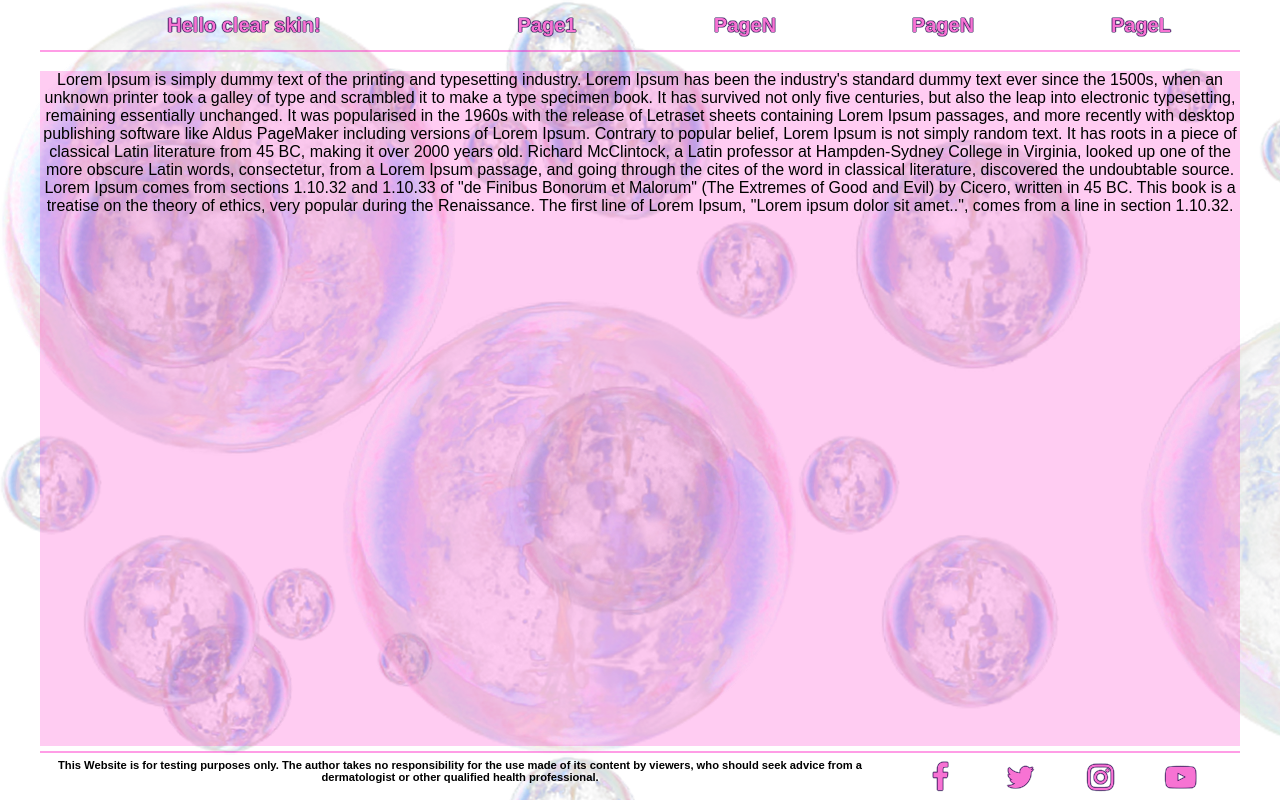
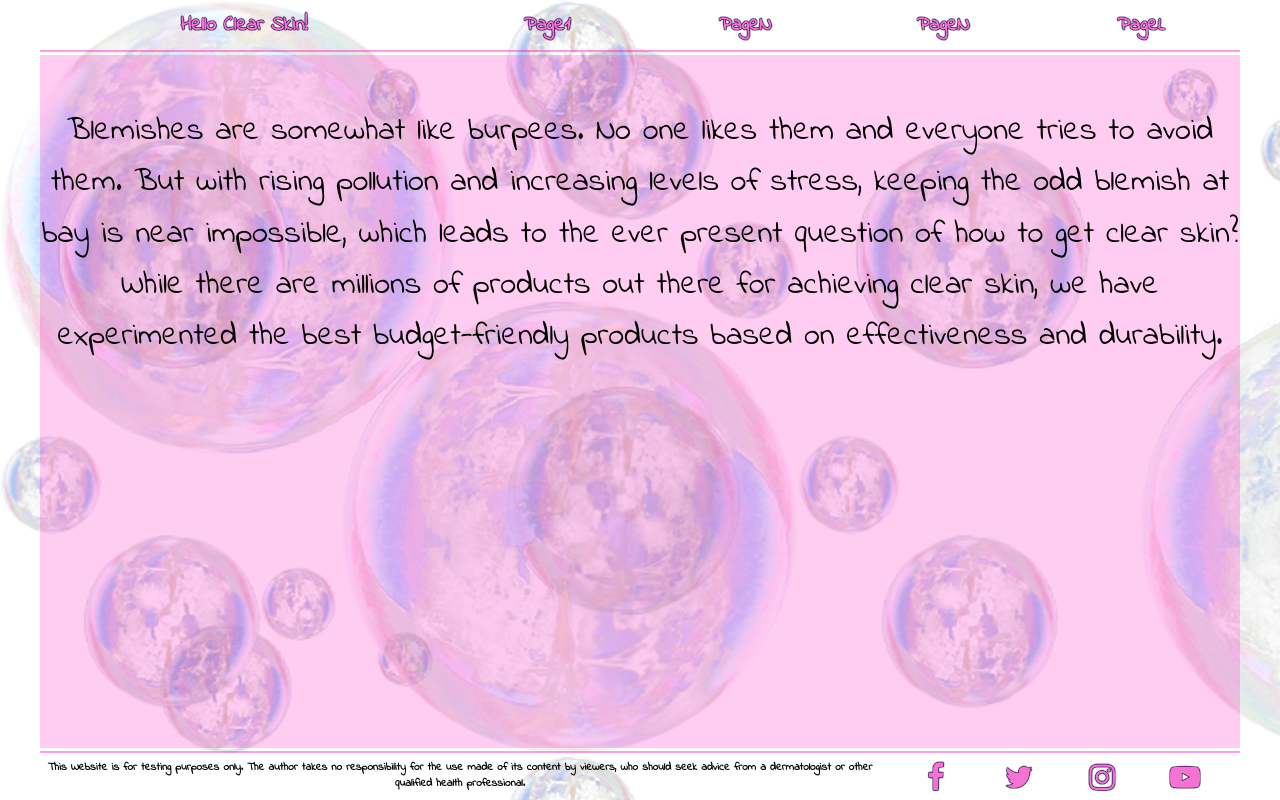
Before and after one commit to Code-Institute-Submissions/Frontend-Milestone-Project-2, a plain HTML site: page index.html in a window 1280 px wide. Drawn offline with Linux system fonts and the light colour scheme.

Commit message:
added main paragrph text

```diff
--- a/index.html
+++ b/index.html
@@ -17,7 +17,7 @@
   <header>
 <div class="nWrap">
   <div class="wName">
-  <a>Hello clear skin!</a>
+  <a>Hello Clear Skin!</a>
   </div>
 </div>
 <div class="otherLinks">
@@ -31,7 +31,8 @@
 
 	</header>
   <div class="mainBody">
-<p >Lorem Ipsum is simply dummy text of the printing and typesetting industry. Lorem Ipsum has been the industry's standard dummy text ever since the 1500s, when an unknown printer took a galley of type and scrambled it to make a type specimen book. It has survived not only five centuries, but also the leap into electronic typesetting, remaining essentially unchanged. It was popularised in the 1960s with the release of Letraset sheets containing Lorem Ipsum passages, and more recently with desktop publishing software like Aldus PageMaker including versions of Lorem Ipsum. Contrary to popular belief, Lorem Ipsum is not simply random text. It has roots in a piece of classical Latin literature from 45 BC, making it over 2000 years old. Richard McClintock, a Latin professor at Hampden-Sydney College in Virginia, looked up one of the more obscure Latin words, consectetur, from a Lorem Ipsum passage, and going through the cites of the word in classical literature, discovered the undoubtable source. Lorem Ipsum comes from sections 1.10.32 and 1.10.33 of "de Finibus Bonorum et Malorum" (The Extremes of Good and Evil) by Cicero, written in 45 BC. This book is a treatise on the theory of ethics, very popular during the Renaissance. The first line of Lorem Ipsum, "Lorem ipsum dolor sit amet..", comes from a line in section 1.10.32.</p>
+
+<p ><br>Blemishes are somewhat like burpees. No one likes them and everyone tries to avoid them. But with rising pollution and increasing levels of stress, keeping the odd blemish at bay is near impossible, which leads to the ever present question of how to get clear skin? While there are millions of products out there for achieving clear skin, we have experimented the best budget-friendly products based on effectiveness and durability. </p>
   </div>
 
   <div class="lowBan">
--- a/style.css
+++ b/style.css
@@ -1,3 +1,5 @@
+@import url('https://fonts.googleapis.com/css?family=Indie+Flower&display=swap');
+
 #bodyWrap {
   position:fixed;
   font-family: Arial;
@@ -10,7 +12,9 @@
   top:0;left:0;bottom:0;right:0;
   background:url(images/bub4.png)repeat,url(images/bub3.png)no-repeat;
   background-size:auto;
-  max-width:1200px;}
+  max-width:1200px;
+    font-family: 'Indie Flower', cursive
+}
 
   header{
    display:block;position:fixed;width:100%;max-width:1200px;font-size:20px;color:rgb(247, 115, 211);top:0;
@@ -38,8 +42,8 @@
 
 #bodyWide{ position:fixed;display:flex;justify-content: center;align-items: center;width:100%;height:100%; top:0;left:0;bottom:0;right:0;background-color:rgb(255, 0, 191);color:white;z-index:1}
 
-.mainBody{position:fixed;top:90px;bottom:70px;margin:auto;box-sizing: border-box;max-width:1200px}
-.mainBody p {position:relative;top:0;height:100%;width:100%; background-color:rgb(255, 0, 191,.2);box-sizing: border-box;overflow: auto}
+.mainBody{display:block;position:fixed;top:86px;bottom:52px;margin:auto;box-sizing: border-box;max-width:1200px;overflow: auto}
+.mainBody p {line-height: 1.6;height:100%;font-size: 2em;position:relative;width:100%; background-color:rgb(255, 0, 191,.2);box-sizing: border-box;margin:0;overflow: auto}
 
 .lowBan{display:block;position:fixed;bottom:0;width:100%;height:52px;max-width:1200px;border-top: 2px solid rgba(255, 0, 191, 0.384)}
 
```
Also changed, not shown: 1 other file.
